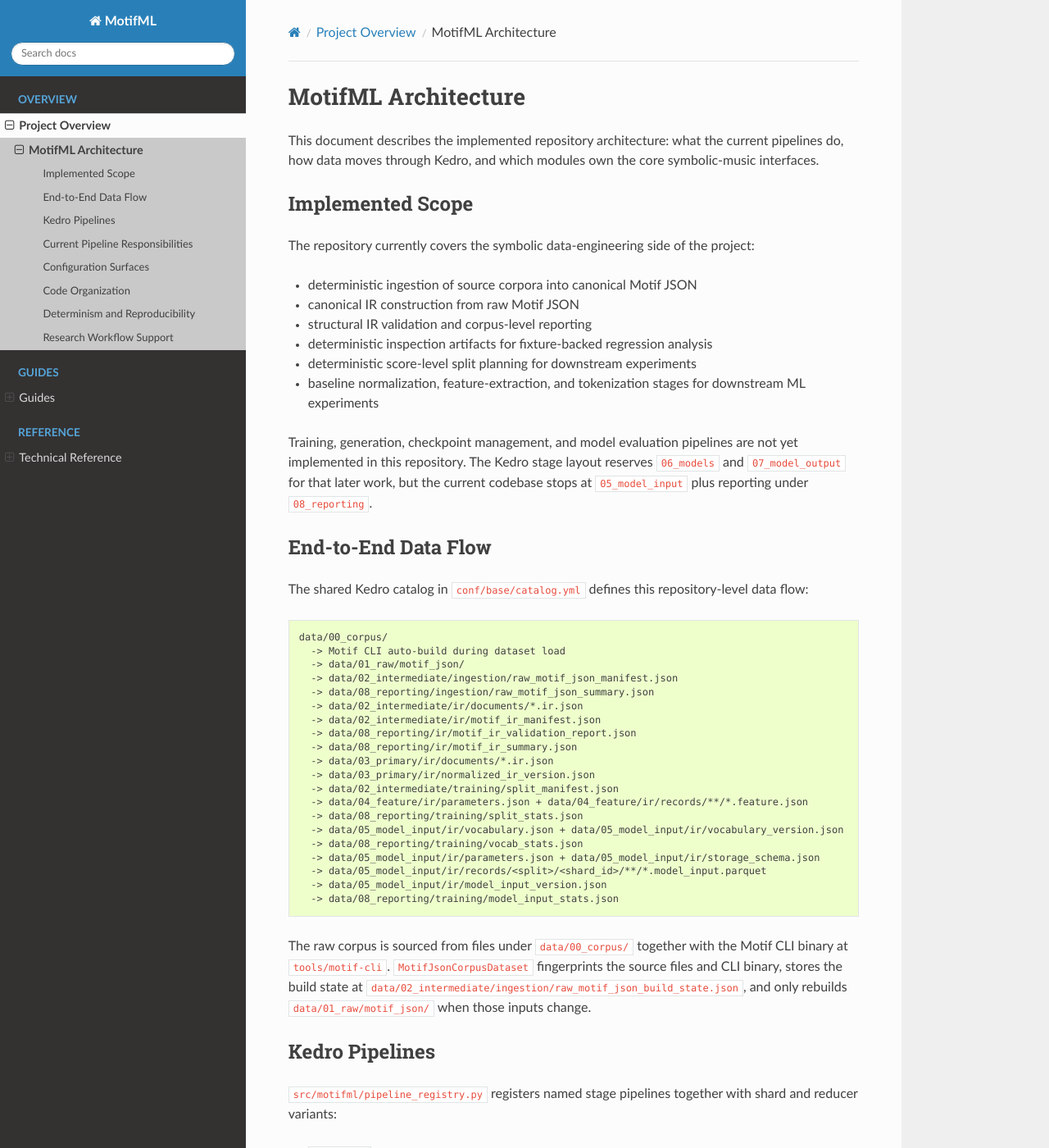
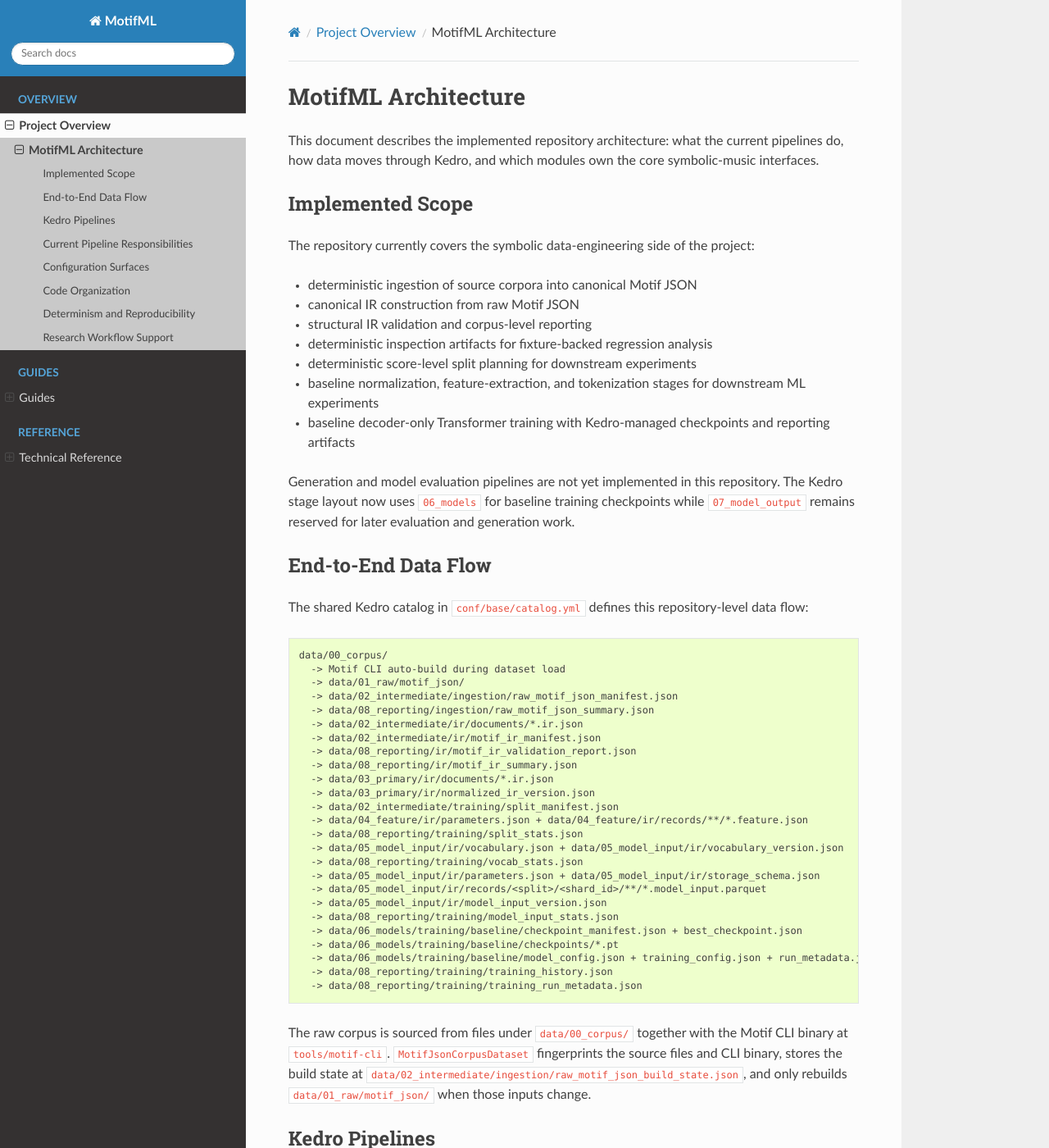
Before and after one commit to MJRasicci/MotifML, a Sphinx documentation site: the page built from docs/source/overview/architecture.rst, in a window 1280 px wide and 1400 px high. Shown: the whole window at 82% size. Built offline with Sphinx 7.4.7 and the Read the Docs theme 3.1.0, drawn with Linux system fonts in a browser that asks for light colours; some of the changed text lies outside the part shown.

Commit message:
Define the canonical baseline training run path
Add a named baseline_training Kedro composition that reuses the default preprocessing DAG, stages the lazy model_input runtime behind persisted 05_model_input artifacts, and then runs the baseline training pipeline in one command.

Extend the pipeline registry and smoke tests to cover the new composition, including a one-command fixture-backed training run that exercises the approved baseline path without expanding __default__.

Update the README and architecture/reference docs to document the implemented training scope, the explicit baseline_training command, and the current boundary that leaves generation and evaluation for later work.

```diff
--- a/docs/source/index.rst
+++ b/docs/source/index.rst
@@ -3,9 +3,9 @@
 
 MotifML is a Kedro-based research codebase for deterministic symbolic-music corpus
 construction and downstream machine-learning workflows. The repository currently
-implements ingestion, canonical IR construction, validation, reporting, and baseline
-feature and tokenization stages. The documentation structure is organized so it can grow
-cleanly as training, evaluation, and analysis systems are added.
+implements ingestion, canonical IR construction, validation, reporting, baseline feature
+and tokenization stages, and one baseline training path. The documentation structure is
+organized so it can grow cleanly as evaluation and analysis systems are added.
 
 .. toctree::
    :maxdepth: 2
--- a/docs/source/overview/architecture.rst
+++ b/docs/source/overview/architecture.rst
@@ -17,11 +17,12 @@
 - deterministic score-level split planning for downstream experiments
 - baseline normalization, feature-extraction, and tokenization stages for downstream ML
   experiments
+- baseline decoder-only Transformer training with Kedro-managed checkpoints and
+  reporting artifacts
 
-Training, generation, checkpoint management, and model evaluation pipelines are not yet
-implemented in this repository. The Kedro stage layout reserves ``06_models`` and
-``07_model_output`` for that later work, but the current codebase stops at
-``05_model_input`` plus reporting under ``08_reporting``.
+Generation and model evaluation pipelines are not yet implemented in this repository.
+The Kedro stage layout now uses ``06_models`` for baseline training checkpoints while
+``07_model_output`` remains reserved for later evaluation and generation work.
 
 End-to-End Data Flow
 --------------------
@@ -51,6 +52,11 @@
      -> data/05_model_input/ir/records/<split>/<shard_id>/**/*.model_input.parquet
      -> data/05_model_input/ir/model_input_version.json
      -> data/08_reporting/training/model_input_stats.json
+     -> data/06_models/training/baseline/checkpoint_manifest.json + best_checkpoint.json
+     -> data/06_models/training/baseline/checkpoints/*.pt
+     -> data/06_models/training/baseline/model_config.json + training_config.json + run_metadata.json
+     -> data/08_reporting/training/training_history.json
+     -> data/08_reporting/training/training_run_metadata.json
 
 The raw corpus is sourced from files under ``data/00_corpus/`` together with the Motif
 CLI binary at ``tools/motif-cli``. ``MotifJsonCorpusDataset`` fingerprints the source
@@ -85,14 +91,20 @@
   persists Parquet-backed tokenized document rows plus ``model_input`` reporting and
   version metadata according to ``params:sequence_schema``, ``params:vocabulary``,
   ``params:model_input``, and ``params:data_split``
+- ``training`` consumes lazy ``05_model_input`` runtime handles, trains the baseline
+  decoder-only Transformer, and persists checkpoints plus run-reporting artifacts
+- ``baseline_training`` composes the default preprocessing stages with ``training`` so
+  maintainers have one explicit command path for end-to-end baseline runs from
+  ``data/00_corpus`` through ``06_models`` and ``08_reporting``
 - ``tokenization_shard`` persists shard-local Parquet-backed tokenized rows after the
   shared frozen vocabulary has been reduced
 - ``model_input_reduce`` merges shard-local ``model_input_version`` fragments and
   aggregate ``model_input_stats`` reporting into the corpus-level reporting surface
 
-The default pipeline composes those stages into a single DAG. A small staging node
-ensures that IR build depends on the completed ingestion summary without mutating the raw
-corpus dataset.
+The default pipeline intentionally stops before training so routine preprocessing runs do
+not absorb expensive modeling work implicitly. Small staging nodes ensure that IR build
+depends on the completed ingestion summary and that ``baseline_training`` does not begin
+until the shared ``05_model_input`` artifacts have been persisted.
 
 Current Pipeline Responsibilities
 ---------------------------------
@@ -147,6 +159,12 @@
    while shard-local execution preserves concrete shard ids under the same physical
    layout so one dataset contract serves both execution modes.
 
+``training``
+   Streams split-scoped token windows lazily from persisted ``05_model_input`` rows,
+   builds the baseline decoder-only Transformer from frozen Kedro parameters, and writes
+   model checkpoints plus training history and run metadata. The canonical
+   single-command run path is ``uv run kedro run --pipeline=baseline_training``.
+
 Configuration Surfaces
 ----------------------
 
@@ -170,6 +188,8 @@
 - vocabulary thresholds plus special-token policy settings for tokenization
 - context length, stride, padding strategy, reporting thresholds, and storage settings
   for model-input persistence
+- model architecture, seed, device selection, optimizer settings, gradient clipping,
+  epoch count, and learning-rate scheduling for baseline training
 
 Code Organization
 -----------------
@@ -215,6 +235,8 @@
   IR
 - the tokenization layer provides a reproducible baseline model-input contract for early
   experiments
+- the training layer provides one explicit end-to-end baseline run path without
+  expanding ``__default__`` into a heavy modeling command
 
 See :doc:`/guides/contributing` for project-wide contribution guidance,
 :doc:`/guides/ir_engineering` for IR-specific engineering notes,
--- a/docs/source/reference/ir_contract.rst
+++ b/docs/source/reference/ir_contract.rst
@@ -236,7 +236,7 @@
 The following remain outside the implemented canonical IR surface:
 
 - reverse export from IR back to Motif JSON
-- training, generation, and evaluation pipelines
+- generation and evaluation pipelines
 - a playback-unrolled representation as the canonical source of truth
 - dense harmonic, recurrence, or analytical graphs in the base document
 - mandatory phrase segmentation as a validity requirement
```
Also changed, not shown: README.md (+16 -3 lines), 3 other files.
